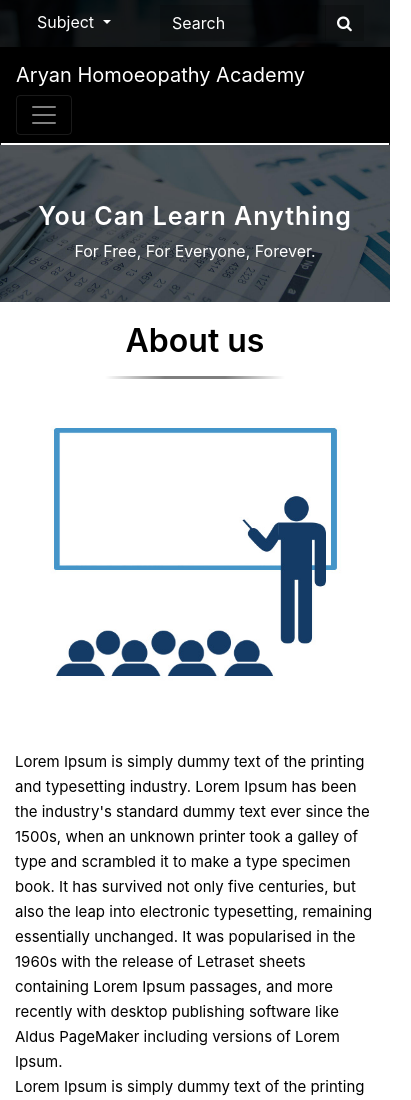
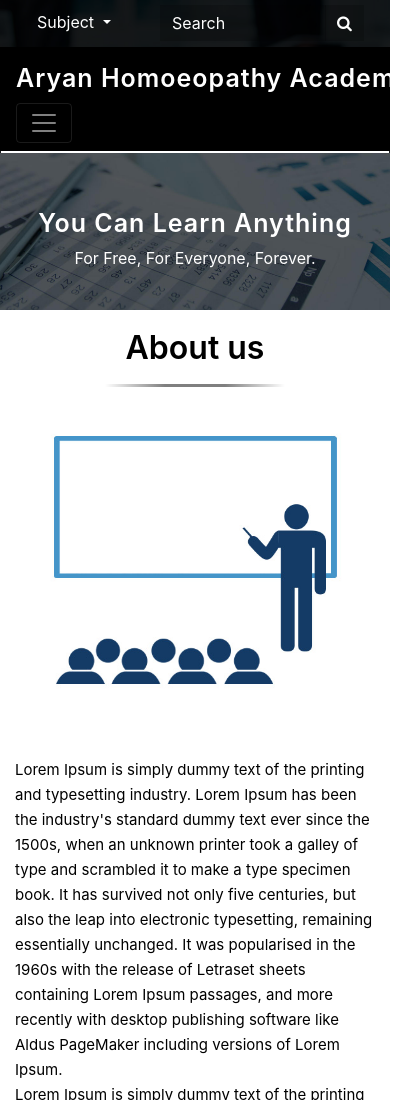
Before and after one commit to aksgithub007/ARYAN-HOMOEOPATHY-ACADEMY, a plain HTML site: page index.html in a window 390 px wide. Shown: the top 1100 px of the page, 411 px wide, since content can reach past the window. Drawn offline with Linux system fonts and the light colour scheme.

Commit message:
making responsive at 400px sceen size

```diff
--- a/css/responsive-style.css
+++ b/css/responsive-style.css
@@ -22,6 +22,13 @@ header .top .dropdown .dropdown-menu.show a{
 }
 header .top .top_nav{
 z-index: 99;
+}
+header .top .top_nav .navbar-brand {
+	font-size:25px;
+	font-weight:600;
+	color:#fff;
+	letter-spacing:1px;
+
 }
 header .top .aa{
 	margin-top:-35px;
```
